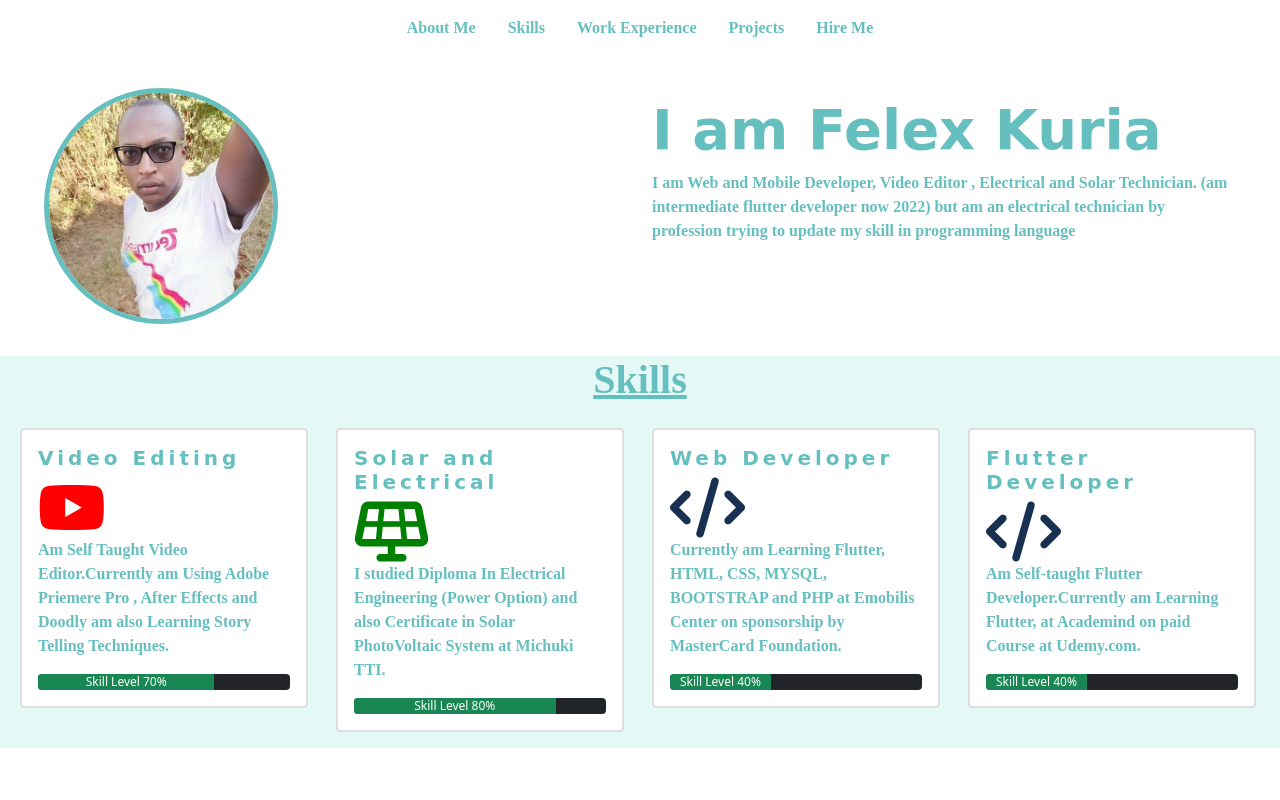
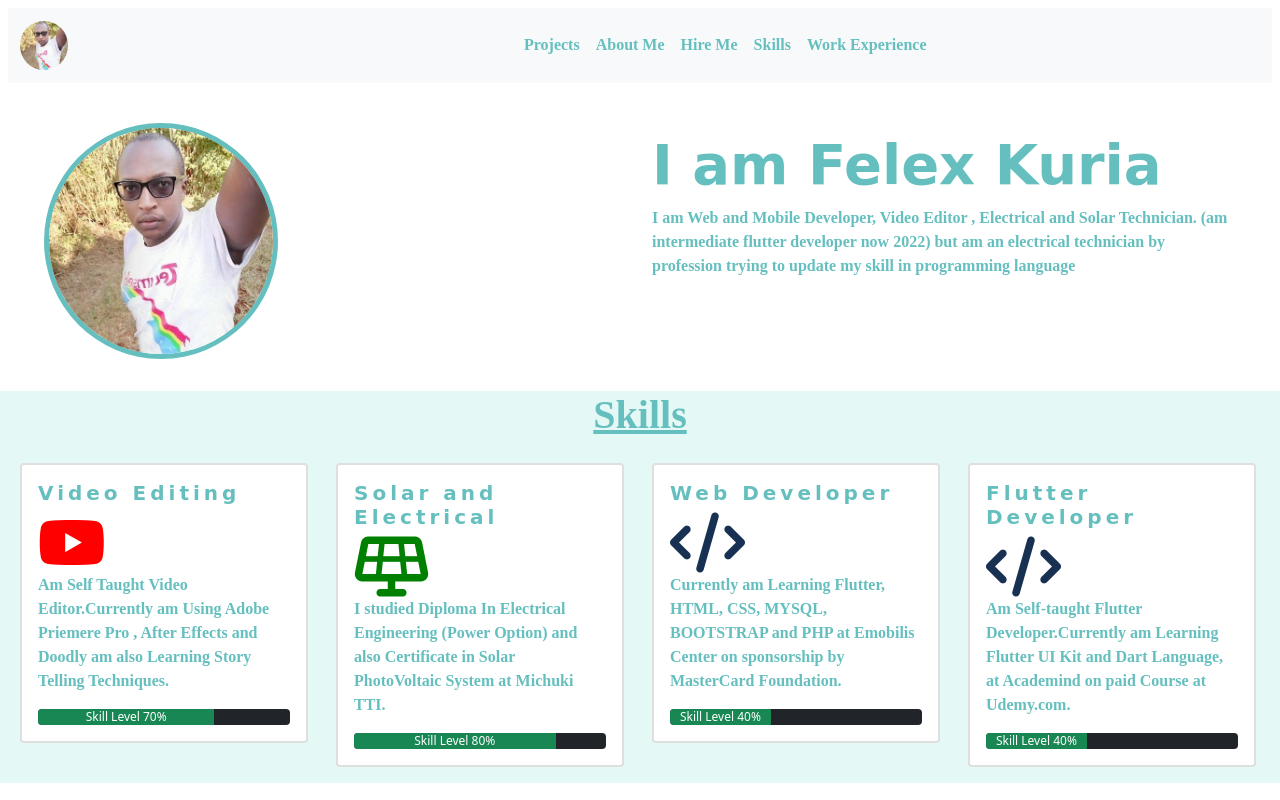
Before and after one commit to felexkuria/Felex_portfolio, a plain HTML site: page index.html in a window 1280 px wide. Drawn offline with nearby package versions, Linux system fonts and the light colour scheme.

Commit message:
starting experience part

```diff
--- a/css/style.css
+++ b/css/style.css
@@ -32,6 +32,11 @@ body {
     background-color: #1DE9B6;
     color: black;
     text-decoration: underline;
+}
+
+#profile {
+    border-radius: 100%;
+    width: 10%;
 }
 
 #h1Name {
--- a/index.html
+++ b/index.html
@@ -15,13 +15,33 @@
 <body>
     <!-- Nav-bar -->
     <div class="container-fluid p-2">
-        <nav class="nav justify-content-center">
-            <a id="nav" class="nav-link active" aria-current="page" href="#">About Me</a
-        >
-        <a id="nav" class="nav-link" href="#">Skills</a>
-            <a id="nav" class="nav-link" href="#">Work Experience</a>
-            <a id="nav" class="nav-link" href="#">Projects</a>
-            <a id="nav" class="nav-link" href="#">Hire Me</a>
+        <nav class="navbar navbar-expand-lg justify-content-end navbar-light bg-light">
+            <div class="container-fluid">
+                <button class="navbar-toggler" type="button" data-bs-toggle="collapse" data-bs-target="#navbarTogglerDemo01" aria-controls="navbarTogglerDemo01" aria-expanded="false" aria-label="Toggle navigation">
+            <span class="navbar-toggler-icon"></span>
+          </button>
+                <div class="collapse navbar-collapse" id="navbarTogglerDemo01">
+                    <a class="navbar-brand" href="#"><img id="profile" src="/assets/profile.jpg" alt="" /></a>
+                    <ul class="navbar-nav me-auto mb-2 mb-lg-0">
+                        <li class="nav-item">
+                            <a id="nav" class="nav-link" href="#">Projects</a>
+                        </li>
+                        <li class="nav-item">
+                            <a id="nav" class="nav-link active" aria-current="page" href="#">About Me</a
+                >
+              </li>
+              <li class="nav-item">
+                <a id="nav" class="nav-link" href="#">Hire Me</a>
+                        </li>
+                        <li class="nav-item">
+                            <a id="nav" class="nav-link" href="#">Skills</a>
+                        </li>
+                        <li class="nav-item">
+                            <a id="nav" class="nav-link" href="#">Work Experience</a>
+                        </li>
+                    </ul>
+                </div>
+            </div>
         </nav>
     </div>
 
@@ -111,7 +131,7 @@
                         <i class="fas fa-code" style="font-size: 60px; color: #183153"></i>
 
                         <p class="card-text">
-                            Am Self-taught Flutter Developer.Currently am Learning Flutter, at Academind on paid Course at Udemy.com.
+                            Am Self-taught Flutter Developer.Currently am Learning Flutter UI Kit and Dart Language, at Academind on paid Course at Udemy.com.
                         </p>
                         <div class="progress bg-dark">
                             <div class="progress-bar bg-success" role="progressbar" style="width: 40%" aria-valuenow="100" aria-valuemin="0" aria-valuemax="100">
@@ -123,6 +143,8 @@
             </div>
         </div>
     </div>
+
+    <!-- Experience -->
 </body>
 <!-- <script src="/bootstrap class/html/bootstrap-5.0.2-dist/js/bootstrap.js"></script> -->
 <script src="https://cdn.jsdelivr.net/npm/bootstrap@5.0.2/dist/js/bootstrap.bundle.min.js" integrity="sha384-MrcW6ZMFYlzcLA8Nl+NtUVF0sA7MsXsP1UyJoMp4YLEuNSfAP+JcXn/tWtIaxVXM" crossorigin="anonymous"></script>
```
